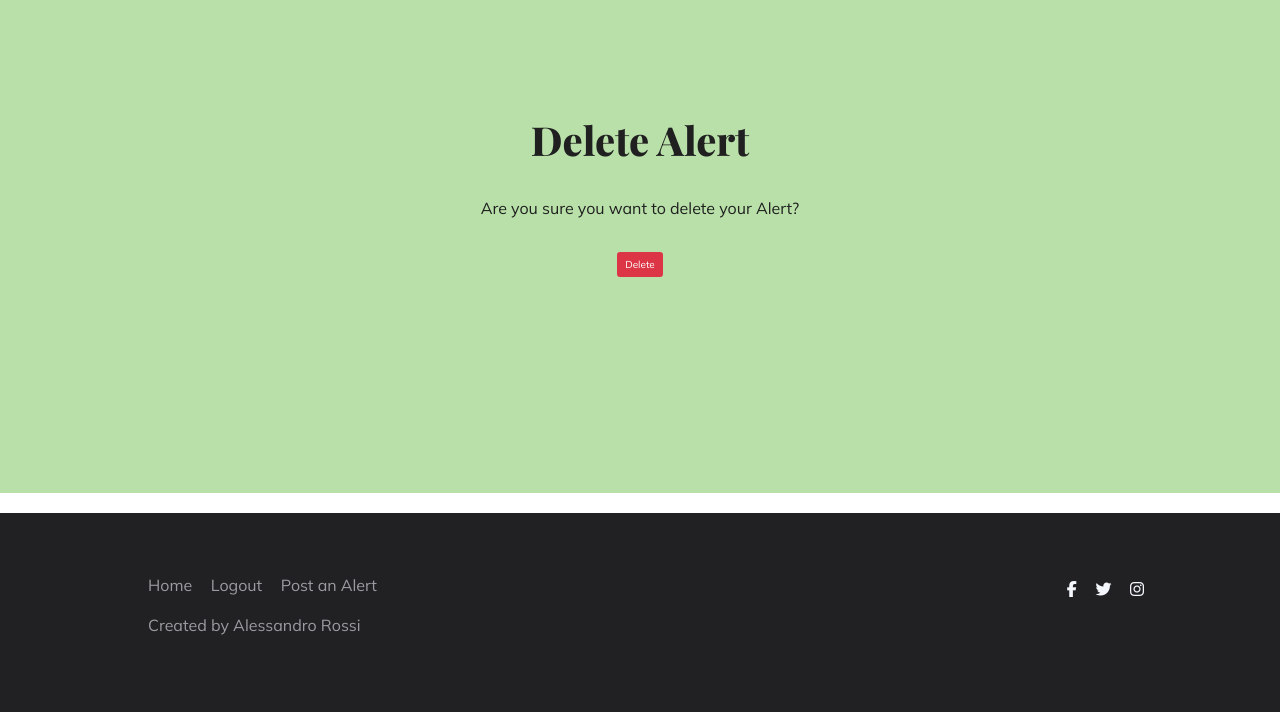
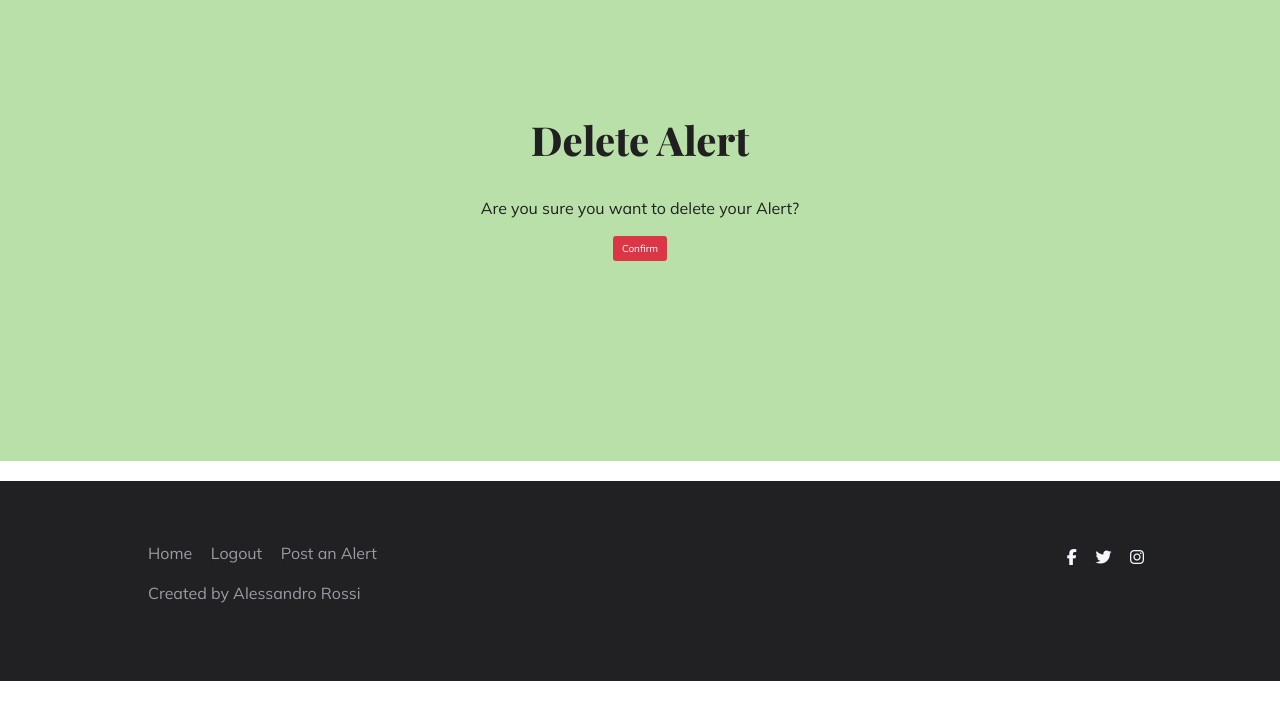
Before and after one commit to AlessandroRossi87/project-4-blog, a Django app: a page that uses templates/post_delete.html in a window 1280 px wide. Shown: the part 68-780 px from the top of the page. Run offline with Django 3.2, Linux system fonts and the light colour scheme; a user stored in the database is signed in; tables that the repository leaves empty hold one stand-in row (values such as "Sample post"); some libraries are stand-ins or nearby versions.

Commit message:
Solved confirm post delete

```diff
--- a/blog/urls.py
+++ b/blog/urls.py
@@ -6,13 +6,11 @@
 urlpatterns = [
     path('new_post/', views.NewPost.as_view(), name='new_post'),
     path('edit/<slug:slug>/', views.EditPost.as_view(), name='edit_post'),
-    path('delete/<slug:slug>/', views.DeletePost.as_view(), name='delete_post'),
+    path('delete/<slug:slug>/', views.DeletePost.as_view(), name='post_delete'),
     path('', views.PostList.as_view(), name='home'),
     path('category/<int:category_id>/', views.category, name='category'),
     path('<slug:slug>/', views.PostDetail.as_view(), name='post_detail'),
     path('like/<slug:slug>', views.PostLike.as_view(), name='post_like'),
-    path('post/<slug:slug>/delete/confirm/',
-         views.DeletePost.as_view(), name='confirm_delete'),
 ]
 
 handler404 = 'blog.views.handler404'
--- a/blog/views.py
+++ b/blog/views.py
@@ -134,10 +134,13 @@
 class DeletePost(View):
     def get(self, request, slug):
         post = get_object_or_404(Post, slug=slug)
+        return render(request, 'post_delete.html', {'post': post})
 
+    def post(self, request, slug):
+        post = Post.objects.get(slug=slug)
         if request.user == post.author:
-
-            return render(request, 'post_delete.html', {'post': post})
+            post.delete()
+            return redirect('home')
         else:
             return redirect('post_detail', slug=slug)
 
--- a/templates/post_delete.html
+++ b/templates/post_delete.html
@@ -9,8 +9,10 @@
   <h1>{% trans "Delete Alert" %}</h1>
 
   <p>{% trans 'Are you sure you want to delete your Alert?' %}</p>
-
-  <a href="{% url 'delete_post' post.slug %}" class="btn btn-danger">Delete</a>
+  <form action="{% url 'post_delete' post.slug %}" method="post">
+    {% csrf_token %}
+    <button type="submit" class="btn btn-danger">Confirm</button>
+  </form>
 </div>
 
 {% endblock content %}
--- a/templates/post_detail.html
+++ b/templates/post_detail.html
@@ -13,7 +13,7 @@
         <a href="{% url 'edit_post' post.slug %}" class="btn btn-primary"
           >Edit</a
         >
-        <a href="{% url 'confirm_delete' post.slug %}" class="btn btn-danger"
+        <a href="{% url 'post_delete' post.slug %}" class="btn btn-danger"
           >Delete</a
         >
         {% endif %}
```
